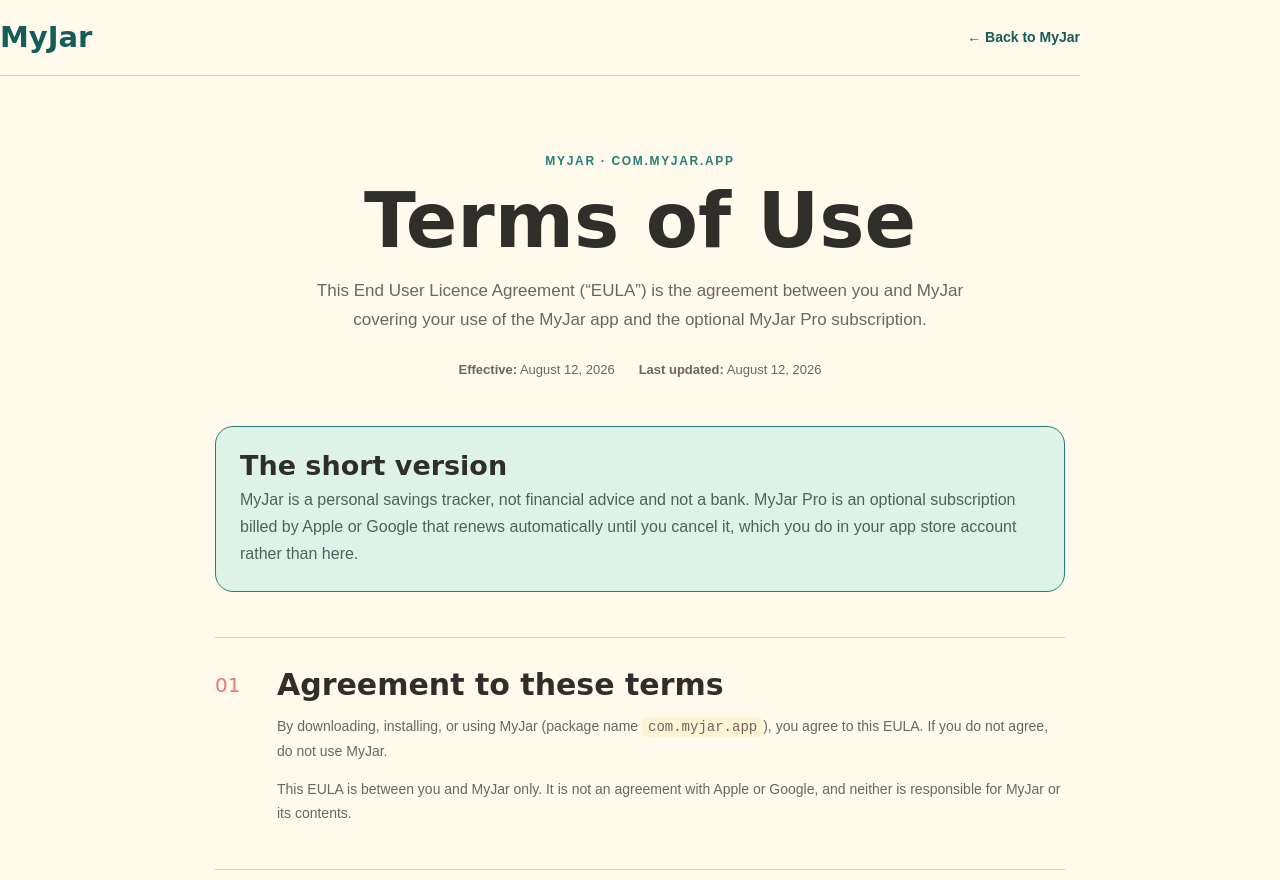
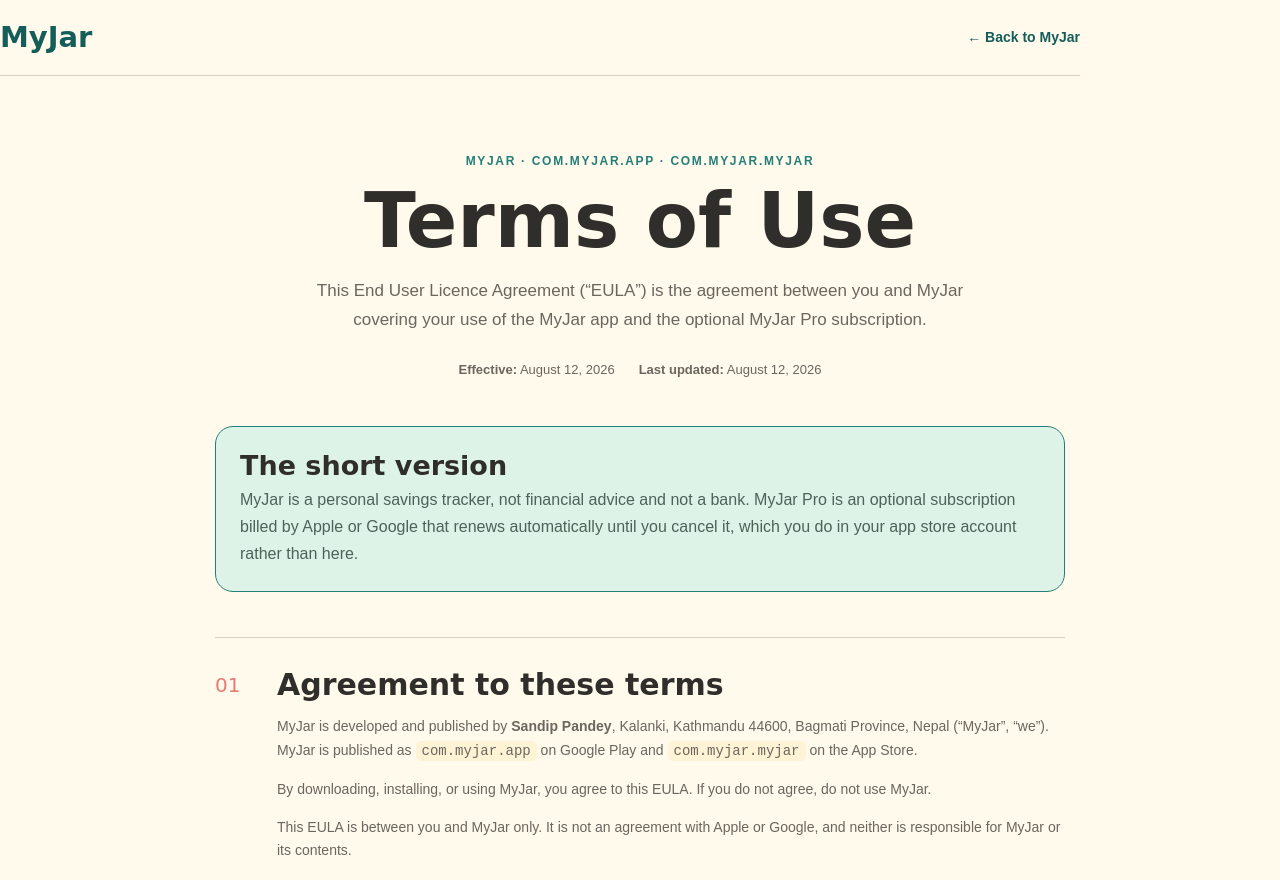
Before and after one commit to RewardApps/MyJar, a plain HTML site: page terms.html in a window 1280 px wide. Shown: the top 880 px of the page. Drawn offline with Linux system fonts and the light colour scheme.

Commit message:
Update terms.html

```diff
--- a/terms.html
+++ b/terms.html
@@ -14,19 +14,16 @@
     section{display:grid;grid-template-columns:48px 1fr;gap:14px;padding:30px 0;border-top:1px solid var(--line)}.number{color:var(--coral);font-family:cursive;font-size:20px}section h2{margin:0 0 10px;font-size:30px}section p,section li{color:var(--muted);font-size:14px}section li{margin-bottom:7px}code{padding:2px 6px;background:var(--raised);border-radius:5px}
     .services{overflow:hidden;margin:18px 0;border:1px solid var(--line);border-radius:12px}.services div{display:grid;grid-template-columns:160px 1fr;gap:18px;padding:14px;border-bottom:1px solid var(--line);font-size:13px}.services div:last-child{border:0}.services span{color:var(--muted)}
     footer{min-height:95px;display:flex;align-items:center;justify-content:space-between;gap:20px;color:var(--muted);border-top:1px solid var(--line);font-size:13px}
-    /* Unmissable on purpose: these two spots need a real answer before this page
-       is treated as a finished legal document. Delete the class when filled in. */
-    .todo{display:block;margin:10px 0;padding:12px 14px;background:#fdeae8;border:2px dashed var(--coral);border-radius:10px;color:#8c3b34;font-size:13px;font-weight:700}
     @media(max-width:560px){.back{font-size:0}.back:after{content:"← Home";font-size:14px}.meta{flex-direction:column;gap:2px}section{grid-template-columns:1fr;gap:0}.services div{grid-template-columns:1fr;gap:2px}footer{padding:24px 0;flex-direction:column;text-align:center}}
   </style>
 </head>
 <body>
   <header><a class="brand" href="index.html">MyJar</a><a class="back" href="index.html">← Back to MyJar</a></header>
   <main class="wrap">
-    <div class="hero"><div class="label">MyJar · com.myjar.app</div><h1>Terms of Use</h1><p>This End User Licence Agreement (“EULA”) is the agreement between you and MyJar covering your use of the MyJar app and the optional MyJar Pro subscription.</p><div class="meta"><span><b>Effective:</b> August 12, 2026</span><span><b>Last updated:</b> August 12, 2026</span></div></div>
+    <div class="hero"><div class="label">MyJar · com.myjar.app · com.myjar.myjar</div><h1>Terms of Use</h1><p>This End User Licence Agreement (“EULA”) is the agreement between you and MyJar covering your use of the MyJar app and the optional MyJar Pro subscription.</p><div class="meta"><span><b>Effective:</b> August 12, 2026</span><span><b>Last updated:</b> August 12, 2026</span></div></div>
     <div class="summary"><h2>The short version</h2><p>MyJar is a personal savings tracker, not financial advice and not a bank. MyJar Pro is an optional subscription billed by Apple or Google that renews automatically until you cancel it, which you do in your app store account rather than here.</p></div>
 
-    <section><div class="number">01</div><div><h2>Agreement to these terms</h2><p>By downloading, installing, or using MyJar (package name <code>com.myjar.app</code>), you agree to this EULA. If you do not agree, do not use MyJar.</p><p>This EULA is between you and MyJar only. It is not an agreement with Apple or Google, and neither is responsible for MyJar or its contents.</p></div></section>
+    <section><div class="number">01</div><div><h2>Agreement to these terms</h2><p>MyJar is developed and published by <b>Sandip Pandey</b>, Kalanki, Kathmandu 44600, Bagmati Province, Nepal (“MyJar”, “we”). MyJar is published as <code>com.myjar.app</code> on Google Play and <code>com.myjar.myjar</code> on the App Store.</p><p>By downloading, installing, or using MyJar, you agree to this EULA. If you do not agree, do not use MyJar.</p><p>This EULA is between you and MyJar only. It is not an agreement with Apple or Google, and neither is responsible for MyJar or its contents.</p></div></section>
 
     <section><div class="number">02</div><div><h2>Licence</h2><p>MyJar grants you a personal, limited, non-exclusive, non-transferable, revocable licence to use MyJar on devices you own or control, for your own non-commercial use.</p><p>On Apple devices this licence is governed by the Usage Rules in the Apple Media Services Terms and Conditions, including any permitted use across devices in a Family Sharing group.</p></div></section>
 
@@ -71,9 +68,9 @@
 
     <section><div class="number">16</div><div><h2>Changes to these terms</h2><p>These terms may be updated when features, billing arrangements, or legal obligations change. The revised version will show a new “Last updated” date, and continuing to use MyJar after that date means you accept it. Material changes affecting a live subscription will be notified in the app or by the store.</p></div></section>
 
-    <section><div class="number">17</div><div><h2>Governing law</h2><p>This EULA is governed by the laws of the jurisdiction below, without regard to its conflict-of-law rules, and does not remove any mandatory consumer-protection right you have where you live.</p><span class="todo">TO FILL IN before publishing: name the country (and state or province, if relevant) whose law governs this agreement and where disputes will be heard — normally where you are based.</span></div></section>
+    <section><div class="number">17</div><div><h2>Governing law</h2><p>This EULA is governed by the laws of Nepal, without regard to its conflict-of-law rules, and the courts of Kathmandu, Nepal have jurisdiction over any dispute arising from it.</p><p>This does not remove any mandatory consumer-protection right you have under the law of the country where you live, and it does not prevent you from bringing a claim in your local courts where that law entitles you to.</p></div></section>
 
-    <section><div class="number">18</div><div><h2>Contact</h2><p>Questions, complaints, or claims about MyJar or MyJar Pro: <a href="mailto:sandipvai4456@gmail.com">sandipvai4456@gmail.com</a>.</p><span class="todo">TO FILL IN before publishing: add a postal address. Apple's minimum EULA terms require a developer name <b>and</b> address for questions, complaints, and claims.</span></div></section>
+    <section><div class="number">18</div><div><h2>Contact</h2><p>MyJar is developed and published by Sandip Pandey. Questions, complaints, or claims about MyJar or MyJar Pro can be sent to either address below.</p><div class="services"><div><b>Email</b><span><a href="mailto:sandipvai4456@gmail.com">sandipvai4456@gmail.com</a></span></div><div><b>Post</b><span>Sandip Pandey<br>Kalanki, Kathmandu 44600<br>Bagmati Province, Nepal</span></div></div></div></section>
   </main>
   <footer class="wrap"><span class="brand">MyJar</span><span>© 2026 MyJar</span><a href="privacy.html">Privacy policy</a></footer>
 </body>
```
